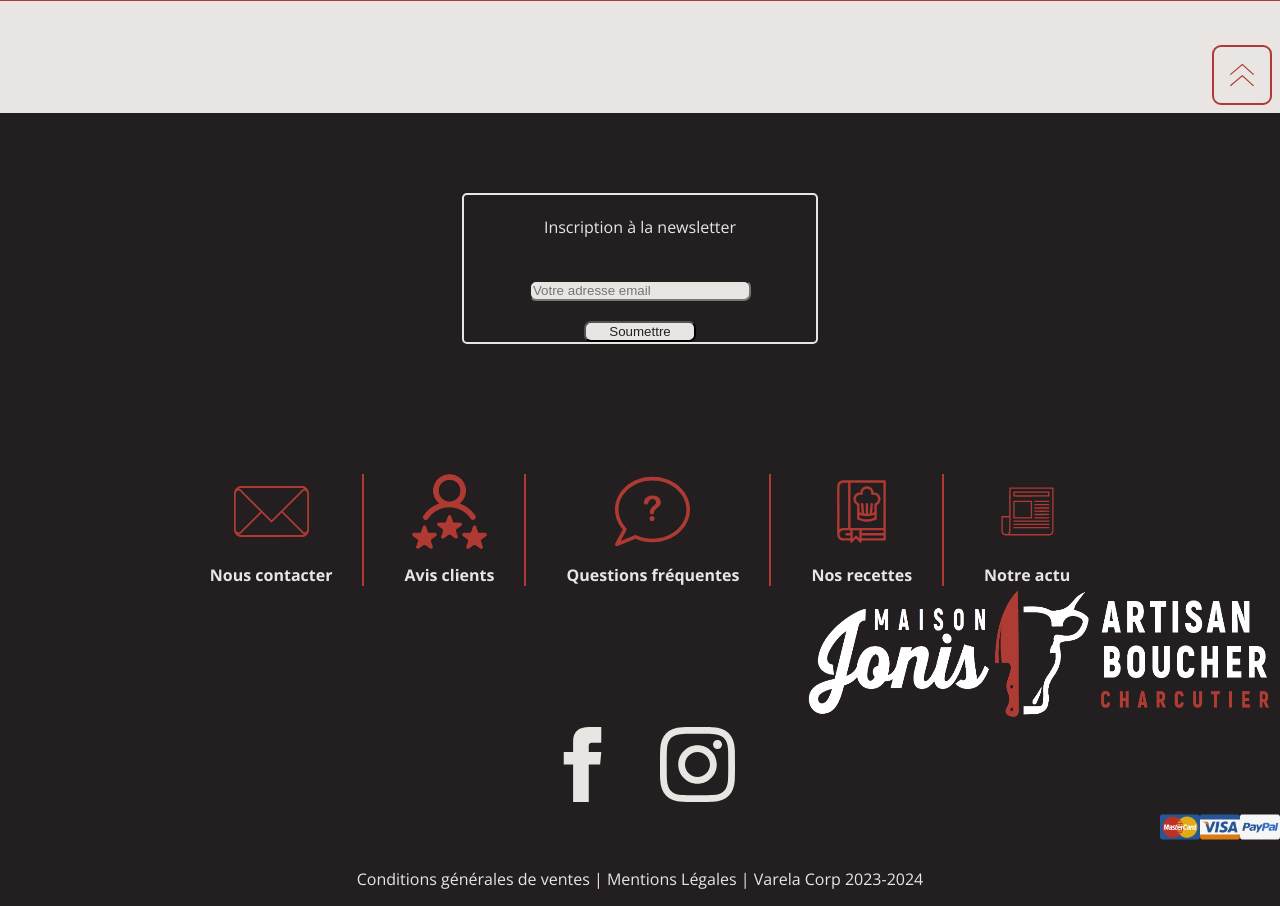
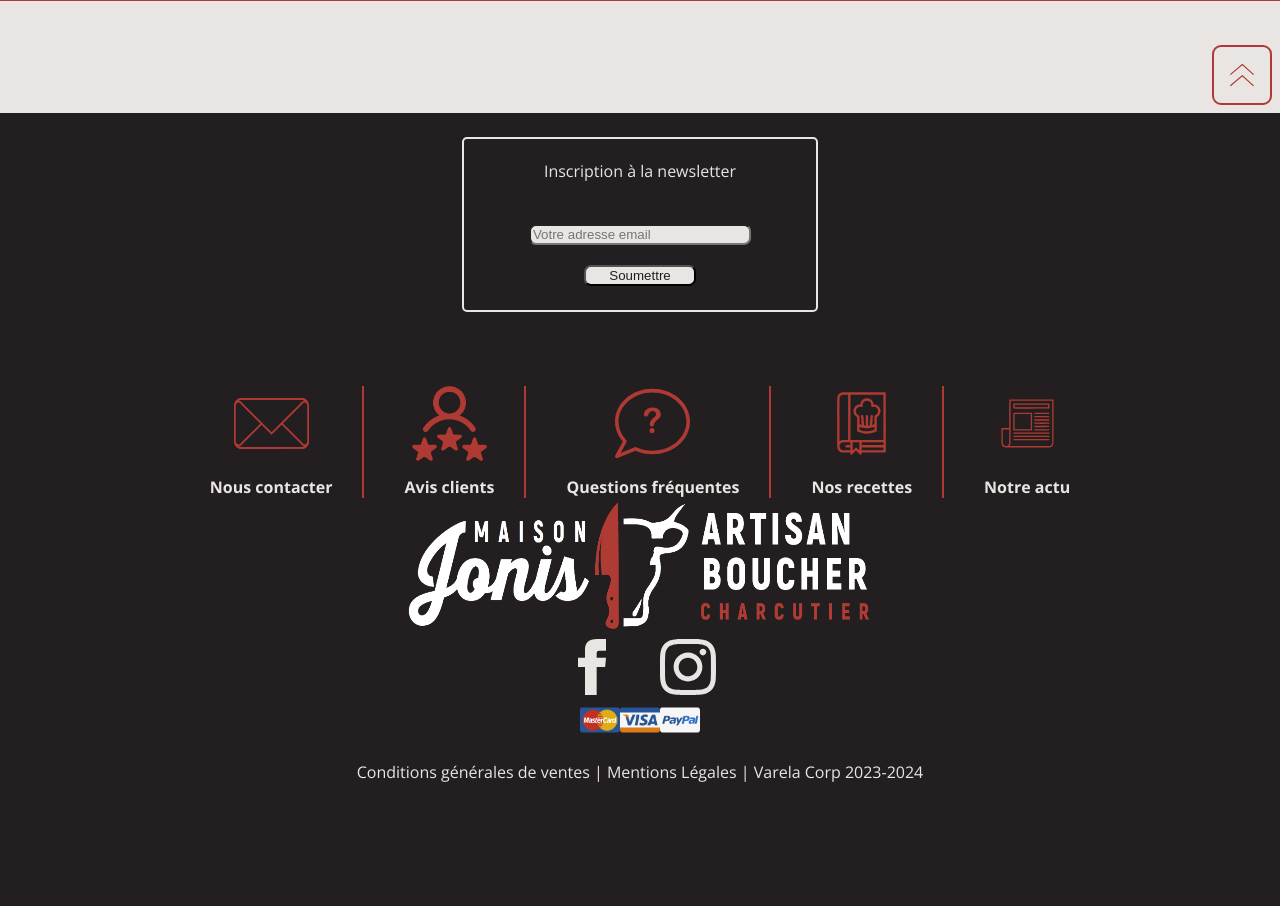
Before and after one commit to Alghard/boucherie_jonis, a PHP site: page / in a window 1280 px wide. Shown: the part 1457-2363 px from the top of the page. After the commit the page ends 2239 px from the top, so only its background shows below. Run offline with PHP 8.4, Linux system fonts and the light colour scheme.

Commit message:
responsive

```diff
--- a/Site/index.html
+++ b/Site/index.html
@@ -73,11 +73,11 @@
                     <a href="profil.html"><img src="icons/evaluation.png" alt="user" /></a>
                     <a href="profil.html">Avis clients</a>
                 </div>
-                <div class="footer-icon">
+                <div class="footer-icon" id="faq-icon">
                     <a href="profil.html"><img src="icons/faq.svg" alt="user" id="faq-icon" /></a>
                     <a href="profil.html">Questions fréquentes</a>
                 </div>
-                <div class="footer-icon">
+                <div class="footer-icon" id="recipe-icon">
                     <a href="profil.html"><img src="icons/recipe.svg" alt="user" /></a>
                     <a href="profil.html">Nos recettes</a>
                 </div>
--- a/Site/style.css
+++ b/Site/style.css
@@ -225,6 +225,7 @@ body footer #newsletter input {
   margin: 20px 5px 20px 5px;
   border-radius: 7px;
   background-color: #e9e5e2;
+  outline: none;
 }
 body footer #newsletter button {
   margin-left: 60px;
@@ -301,8 +302,8 @@ body footer #social-media {
   align-self: center;
 }
 body footer #social-media a img {
-  height: 75px;
-  width: 75px;
+  height: 7vh;
+  width: 7vh;
 }
 body footer #paiement {
   align-self: flex-end;
@@ -318,4 +319,56 @@ body footer #paiement img {
     flex-direction: column;
     align-items: center;
   }
+  body footer #paiement {
+    align-self: center;
+  }
+  body footer a {
+    align-self: center;
+  }
+  body footer #footer-icons {
+    flex-wrap: wrap;
+  }
+  body footer #newsletter {
+    margin: 1.5rem 0 1.5rem 0;
+    padding-bottom: 1.5rem;
+  }
+}
+@media only screen and (max-width: 860px) and (min-width: 735px) {
+  body footer #footer-icons {
+    flex-wrap: wrap;
+  }
+  body footer #footer-icons #recipe-icon {
+    border-right: none;
+  }
+}
+@media only screen and (max-width: 734px) and (min-width: 562px) {
+  body footer #footer-icons #faq-icon {
+    border-right: none;
+  }
+  body footer #bottom-txt {
+    font-size: small;
+  }
+}
+@media only screen and (max-width: 561px) {
+  body footer #footer-icons {
+    font-size: small;
+    gap: 20px;
+  }
+  body footer #footer-icons .footer-icon {
+    padding-right: 20px;
+  }
+  body footer #footer-icons #faq-icon {
+    border-right: none;
+  }
+  body footer #footer-icons div a img {
+    height: 3vh;
+    width: 3vh;
+  }
+  body footer #bottom-txt {
+    font-size: small;
+  }
+  body footer a img {
+    height: 9vh;
+    width: auto;
+  }
 }/*# sourceMappingURL=style.css.map */
--- a/Site/style.scss
+++ b/Site/style.scss
@@ -222,6 +222,7 @@ body {
                 margin: 20px 5px 20px 5px;
                 border-radius: 7px;
                 background-color: #e9e5e2;
+                outline: none;
             }
             button{
                 margin-left: 60px;
@@ -299,8 +300,8 @@ body {
             align-self: center;
             a{
                 img{
-                    height: 75px;
-                    width: 75px;
+                    height: 7vh;
+                    width: 7vh;
                 }
             }
         }
@@ -321,6 +322,78 @@ body {
         display: flex;
         flex-direction: column;
         align-items: center;
+        #paiement{
+            align-self: center;
+        }
+        a{
+            align-self: center;
+        }
+        #footer-icons{
+            flex-wrap: wrap;
+        }
+        #newsletter{
+            margin : 1.5rem 0 1.5rem 0;
+            padding-bottom: 1.5rem;
+        }
         }
     }
 }
+@media only screen and (max-width: 860px) and (min-width:735px){
+    body{
+        footer{
+            #footer-icons{
+                flex-wrap: wrap;
+                #recipe-icon{
+                    border-right: none;
+                }
+            }
+        }
+    }
+}
+@media only screen and (max-width: 734px) and (min-width:562px){
+    body{
+        footer{
+            #footer-icons{
+                #faq-icon{
+                    border-right: none;
+                }
+            }
+            #bottom-txt{
+                font-size: small;
+            }
+        }
+    }
+}
+@media only screen and (max-width:561px){
+    body{
+        footer{
+            #footer-icons{
+                font-size: small;
+                gap: 20px;
+                .footer-icon{
+                    padding-right: 20px;
+                }
+                #faq-icon{
+                    border-right: none;
+                }
+                div{
+                    a{
+                        img{
+                            height: 3vh;
+                            width: 3vh;
+                        }
+                    }
+                }
+            }
+            #bottom-txt{
+                font-size: small;
+            }
+            a{
+                img{
+                    height: 9vh;
+                    width: auto;
+                }
+            }
+        }
+    }
+}
```
Also changed, not shown: 1 other file.
